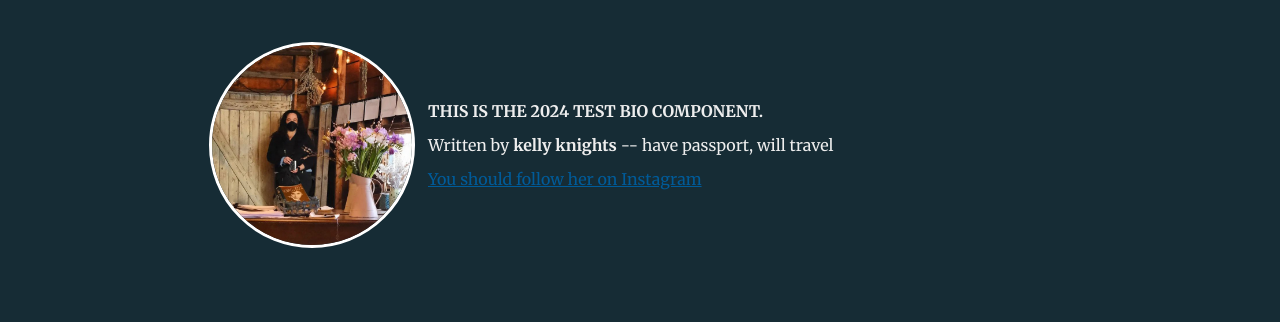
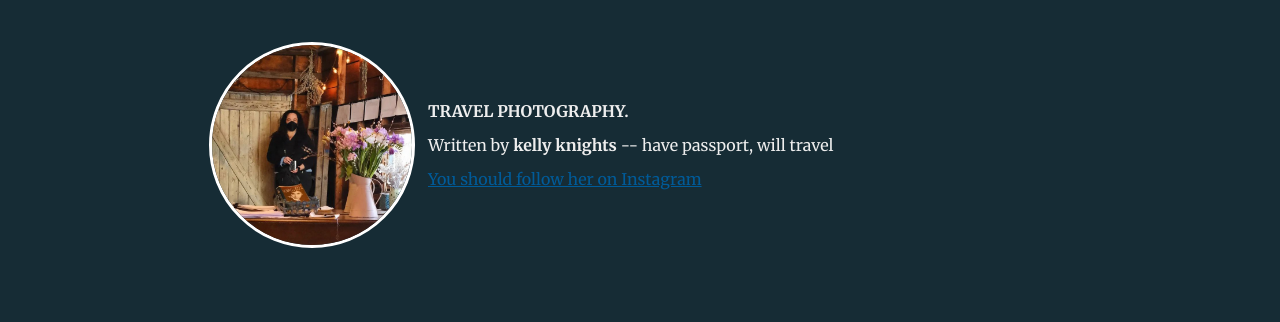
Before and after one commit to kknights/wanderlusty, a Gatsby site: page / in a window 1280 px wide. Shown: the part 136-458 px from the top of the page. Built offline with nearby package versions, Linux system fonts and the light colour scheme; Gatsby itself is replaced by a stand-in of ours.

Commit message:
fixed deployment issues, testing new build

```diff
--- a/src/components/bio.js
+++ b/src/components/bio.js
@@ -44,7 +44,7 @@ const Bio = () => {
         alt="Profile picture"
       />
       <div className="bio-textwrapper">
-        <p className="bio-text">This is the 2024 test bio component.</p>
+        <p className="bio-text">Travel photography.</p>
         {author?.name && (
         <p className="bio-text">
           Written by <strong>{author.name}</strong> -- {author?.summary || null}
```
